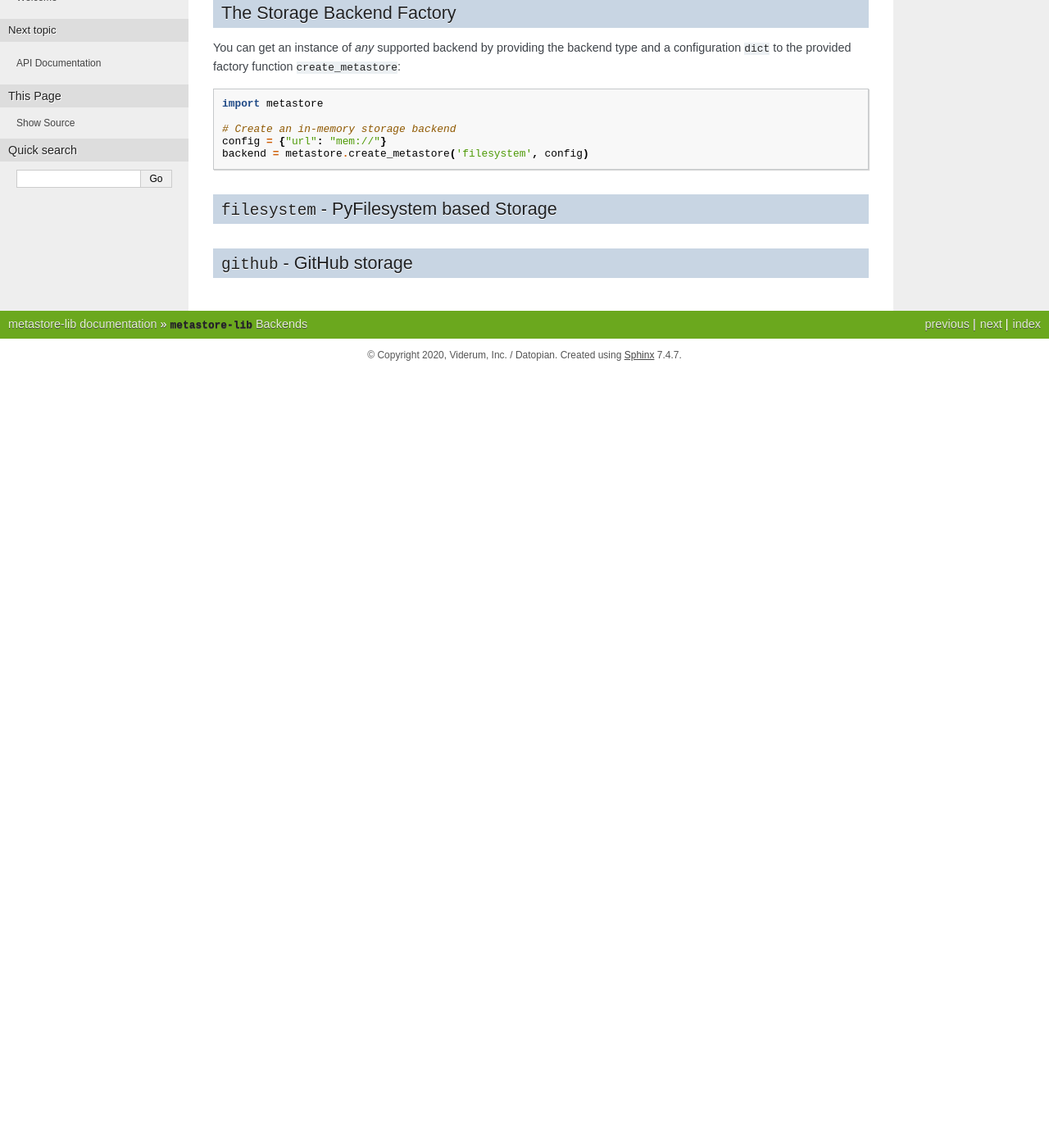
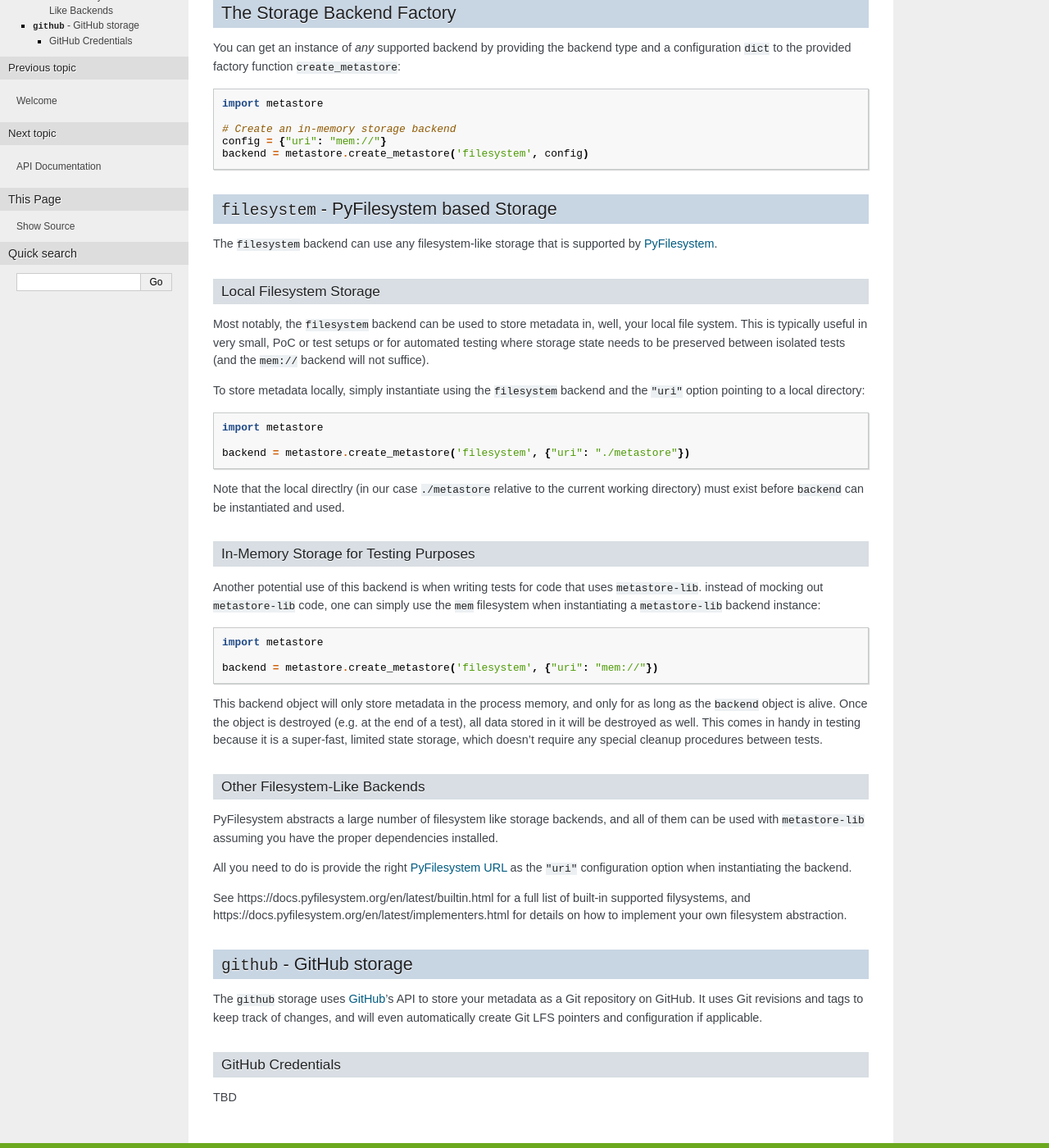
Before and after one commit to datopian/metastore-lib, a Sphinx documentation site: the page built from docs/backends.md, in a window 1280 px wide and 1400 px high, scrolled down 270 px. Shown: the whole window at 82% size. Built offline with Sphinx 7.4.7, drawn with Linux system fonts in a browser that asks for light colours; the version number could not be read and is left out; before the commit the page ends 900 px from its top, so only the background shows below that; some of the changed text lies outside the part shown.

Commit message:
A little bit more documentation experiments

````diff
--- a/docs/backends.md
+++ b/docs/backends.md
@@ -19,10 +19,71 @@ type and a configuration `dict` to the provided factory function
 import metastore
 
 # Create an in-memory storage backend
-config = {"url": "mem://"}
+config = {"uri": "mem://"}
 backend = metastore.create_metastore('filesystem', config)
 ```
 
 ## `filesystem` - PyFilesystem based Storage
+The `filesystem` backend can use any filesystem-like storage that is
+supported by [PyFilesystem](https://docs.pyfilesystem.org/).
+
+### Local Filesystem Storage
+Most notably, the `filesystem` backend can be used to store metadata in, well,
+your local file system. This is typically useful in very small, PoC or test
+setups or for automated testing where storage state needs to be preserved
+between isolated tests (and the `mem://` backend will not suffice).
+
+To store metadata locally, simply instantiate using the `filesystem` backend
+and the `"uri"` option pointing to a local directory:
+
+```python
+import metastore
+
+backend = metastore.create_metastore('filesystem', {"uri": "./metastore"})
+```
+
+Note that the local directlry (in our case `./metastore` relative to the
+current working directory) must exist before `backend` can be instantiated
+and used.
+
+### In-Memory Storage for Testing Purposes
+Another potential use of this backend is when writing tests for code that uses
+`metastore-lib`. instead of mocking out `metastore-lib` code, one can simply
+use the `mem` filesystem when instantiating a `metastore-lib` backend instance:
+
+```python
+import metastore
+
+backend = metastore.create_metastore('filesystem', {"uri": "mem://"})
+```
+
+This backend object will only store metadata in the process memory, and only
+for as long as the `backend` object is alive. Once the object is destroyed
+(e.g. at the end of a test), all data stored in it will be destroyed as well.
+This comes in handy in testing because it is a super-fast, limited state
+storage, which doesn't require any special cleanup procedures between tests.
+
+### Other Filesystem-Like Backends
+PyFilesystem abstracts a large number of filesystem like storage backends,
+and all of them can be used with `metastore-lib` assuming you have the proper
+dependencies installed.
+
+All you need to do is provide the right
+[PyFilesystem URL](https://docs.pyfilesystem.org/en/latest/openers.html) as
+the `"uri"` configuration option when instantiating the backend.
+
+See https://docs.pyfilesystem.org/en/latest/builtin.html for a full list of
+built-in supported filysystems, and
+https://docs.pyfilesystem.org/en/latest/implementers.html for details on how
+to implement your own filesystem abstraction.
 
 ## `github` - GitHub storage
+
+The `github` storage uses [GitHub](https://github.com)'s API to store your
+metadata as a Git repository on GitHub. It uses Git revisions and tags to
+keep track of changes, and will even automatically create Git LFS pointers
+and configuration if applicable.
+
+### GitHub Credentials
+
+TBD
````
Also changed, not shown: README.md (+1 -0 lines).
